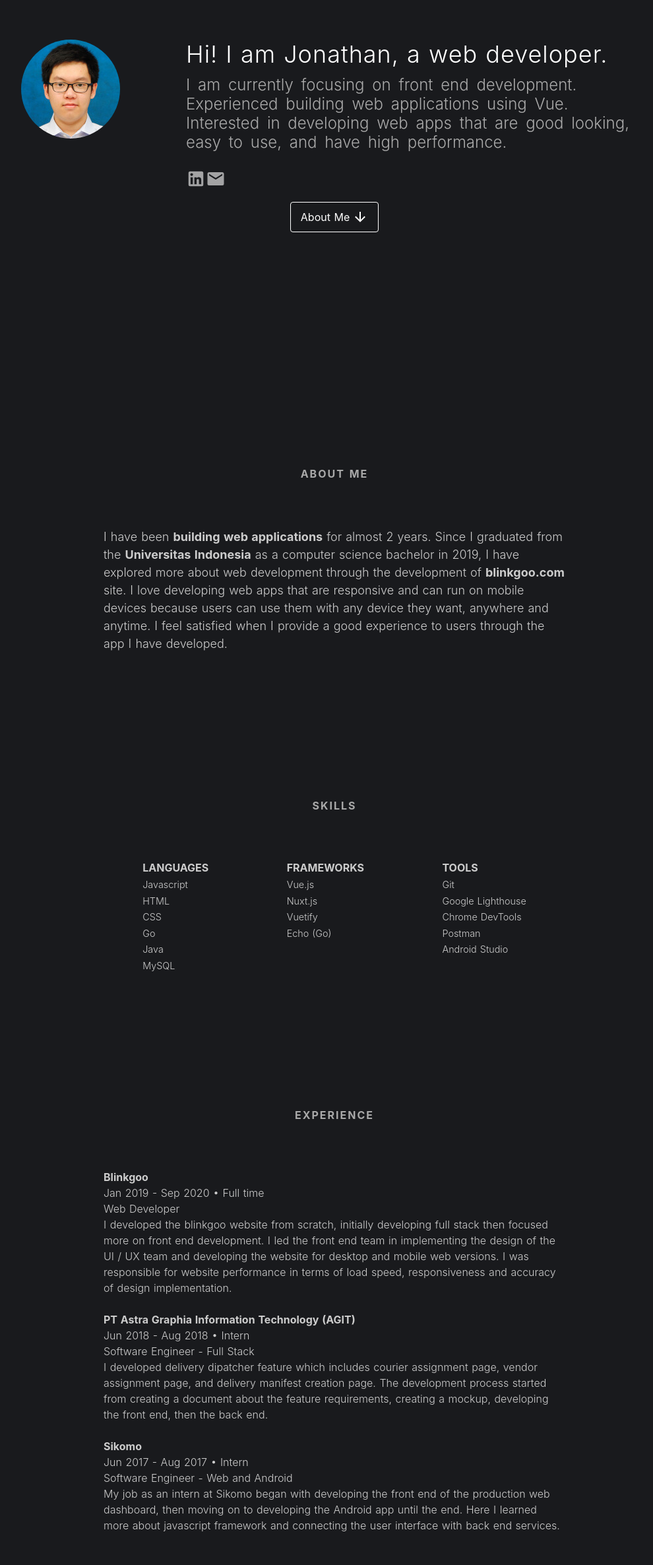
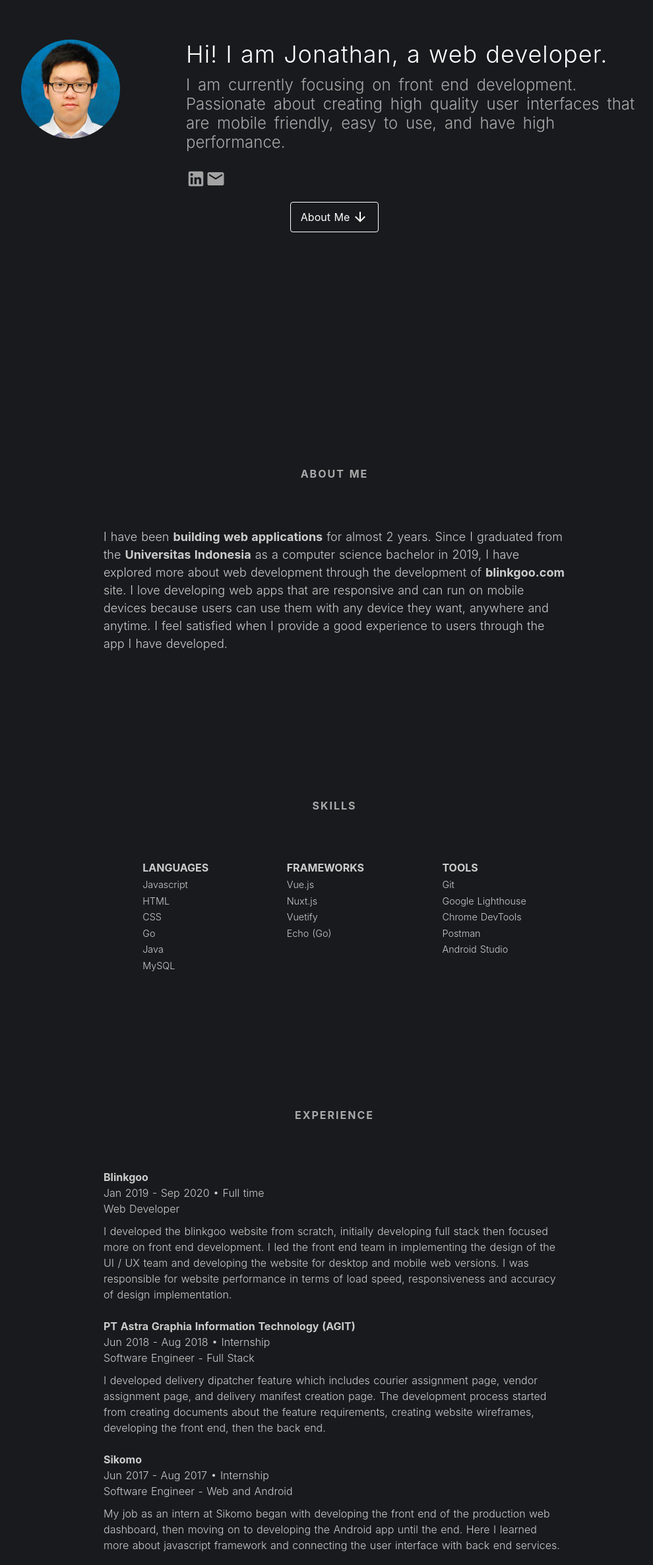
Before and after one commit to joepw/joepw.github.io, a Nuxt app: page / in a window 1280 px wide. Shown: the part 194-2566 px from the top of the page at 66% size, without its empty margins (133-1123 px from the left). Built offline with nearby package versions, Linux system fonts and the light colour scheme.

Commit message:
wording and add margin on experience description

```diff
--- a/pages/index.vue
+++ b/pages/index.vue
@@ -10,7 +10,7 @@
             Hi! I am Jonathan, a web developer.
           </h1>
           <h2 class="subtitle">
-            I am currently focusing on front end development. Experienced building web applications using Vue. Interested in developing web apps that are good looking, easy to use, and have high performance.
+            I am currently focusing on front end development. Passionate about creating high quality user interfaces that are mobile friendly, easy to use, and have high performance.
           </h2>
           <div style="padding: 16px 0;">
             <a
@@ -72,7 +72,7 @@
           <div>
             {{ experience.position }}
           </div>
-          <div>
+          <div style="margin-top: 10px;">
             {{ experience.desc }}
           </div>
         </div>
@@ -157,14 +157,14 @@ export default {
         },
         {
           company: 'PT Astra Graphia Information Technology (AGIT)',
-          type: 'Intern',
+          type: 'Internship',
           time: 'Jun 2018 - Aug 2018',
           position: 'Software Engineer - Full Stack',
-          desc: 'I developed delivery dipatcher feature which includes courier assignment page, vendor assignment page, and delivery manifest creation page. The development process started from creating a document about the feature requirements, creating a mockup, developing the front end, then the back end.'
+          desc: 'I developed delivery dipatcher feature which includes courier assignment page, vendor assignment page, and delivery manifest creation page. The development process started from creating documents about the feature requirements, creating website wireframes, developing the front end, then the back end.'
         },
         {
           company: 'Sikomo',
-          type: 'Intern',
+          type: 'Internship',
           time: 'Jun 2017 - Aug 2017',
           position: 'Software Engineer - Web and Android',
           desc: 'My job as an intern at Sikomo began with developing the front end of the production web dashboard, then moving on to developing the Android app until the end. Here I learned more about javascript framework and connecting the user interface with back end services.'
```
